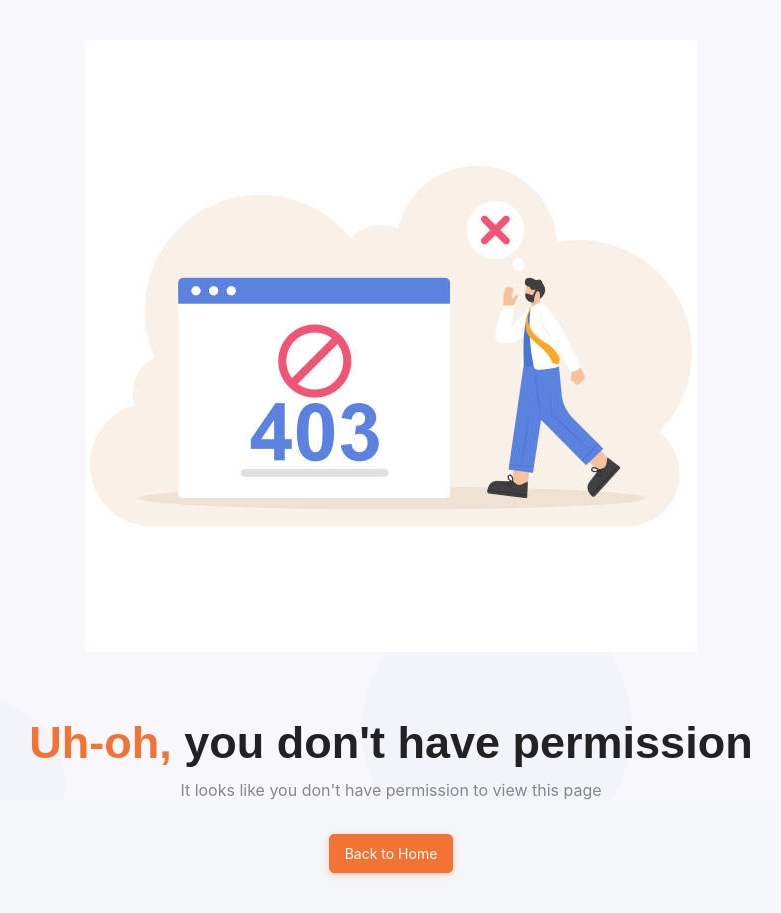
After one commit to FernandoMA1/Proyecto, a PHP site: page /403.php in a window 1280 px wide. The commit adds this page. Shown: the whole page, without its empty margins (249-1030 px from the left). Run offline with PHP 8.4, Linux system fonts and the light colour scheme.

Commit message:
verificar rol

```diff
--- /dev/null
+++ b/403.php
@@ -0,0 +1,51 @@
+<!DOCTYPE html>
+<html lang="en" data-bs-theme="light" data-layout="vertical">
+
+<head>
+    <meta charset="utf-8" />
+    <title>Error 403 </title>
+    <meta name="viewport" content="width=device-width, initial-scale=1.0, user-scalable=no">
+
+    <!-- layout setup -->
+    <script type="module" src="assets/js/layout-setup.js"></script>
+
+    <!-- App favicon -->
+    <link rel="shortcut icon" href="assets/images/k_favicon_32x.png">    <!-- Simplebar Css -->
+    <link rel="stylesheet" href="assets/libs/simplebar/simplebar.min.css">
+    <!-- Swiper Css -->
+    <link href="assets/libs/swiper/swiper-bundle.min.css" rel="stylesheet">
+    <!-- Nouislider Css -->
+    <link href="assets/libs/nouislider/nouislider.min.css" rel="stylesheet">
+    <!-- Bootstrap Css -->
+    <link href="assets/css/bootstrap.min.css" id="bootstrap-style" rel="stylesheet" type="text/css">
+    <!--icons css-->
+    <link href="assets/css/icons.min.css" rel="stylesheet" type="text/css">
+    <!-- App Css-->
+    <link href="assets/css/app.min.css" id="app-style" rel="stylesheet" type="text/css">
+</head>
+
+<body>
+<!-- START -->
+<div>
+    <img src="assets/images/auth/auth_bg.jpeg" alt="" class="auth-bg light w-full h-full position-absolute top-0">
+    <img src="assets/images/auth/auth_bg_dark.jpg" alt="" class="auth-bg d-none dark">
+    <div class="container">
+        <div class="row justify-content-center align-items-center min-vh-100 py-10">
+            <div class="col-lg-8">
+                <div class="position-relative text-center">
+                    <img class="min-h-320px img-fluid" src="assets/images/403.jpg" alt="">
+                    <div class="mt-4 mt-md-16 text-center">
+                        <h1 class="fw-semibold fs-45"><span class="fw-bold text-primary">Uh-oh, </span>you don't have permission</h1>
+                        <p class="text-muted fs-16 mb-8">It looks like you don't have permission to view this page</p>
+                        <a href="dashboard_prueba.php" class="btn btn-primary">Back to Home</a>
+                    </div>
+                </div>
+            </div>
+        </div>
+    </div>
+</div>
+
+<!-- JAVASCRIPT -->
+
+</body>
+</html>
--- a/apps-crm-contact.php
+++ b/apps-crm-contact.php
@@ -1,5 +1,6 @@
 <?php
-session_start();
+require_once "auth_check.php";
+protegerRuta(['Administrador', "Soporte"]);
 include("Mostrartablaclientes.php");
 include("conexion.php");
 include("menu.php");
--- a/apps-project-list.php
+++ b/apps-project-list.php
@@ -1,5 +1,6 @@
 <?php
-session_start();
+require_once "auth_check.php";
+protegerRuta(['Administrador']);
 include("Mostrartablatickets.php");
 include("conexion.php");
 include("menu.php");
--- a/listadeusuarios.php
+++ b/listadeusuarios.php
@@ -1,5 +1,6 @@
 <?php
-session_start();
+require_once "auth_check.php";
+protegerRuta(['Administrador']);
 include("Mostrartablausuarios.php");
 include("conexion.php");
 include("AñadirUsuario.php");
--- a/mistickets.php
+++ b/mistickets.php
@@ -1,6 +1,8 @@
 <?php
-session_start();
+
 $tickets_cliente = true;
+require_once "auth_check.php";
+protegerRuta(['Cliente']);
 include("Mostrartablatickets.php");
 include("conexion.php");
 include("menu.php");
--- a/tickets_asignados.php
+++ b/tickets_asignados.php
@@ -1,5 +1,6 @@
 <?php
-session_start();
+require_once "auth_check.php";
+protegerRuta(['Soporte']);
 include("Mostrartablatickets.php");
 include("conexion.php");
 include("menu.php");
```
Also changed, not shown: auth_check.php (added, +19 -0 lines), assets/images/403.jpg (added).
